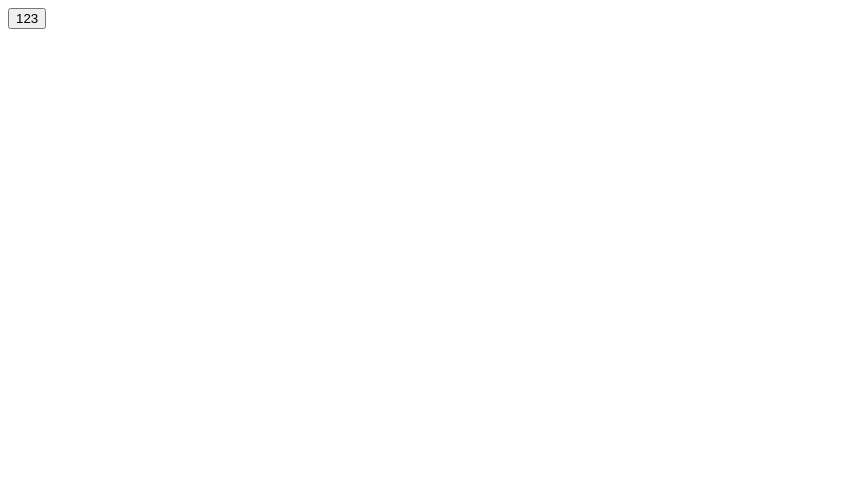
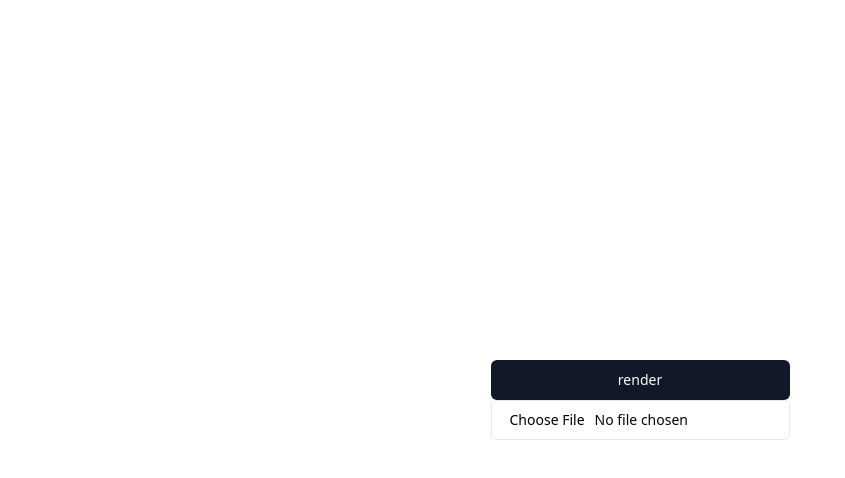
Before and after one commit to uniqie/epub-book, a React app: page / in a window 1280 px wide. Shown: the top 478 px of the page, without its empty margins (0-845 px from the left). Built offline with nearby package versions, Linux system fonts and the light colour scheme.

Commit message:
feat: develop

```diff
--- a/package.json
+++ b/package.json
@@ -60,8 +60,8 @@
     "react-router-dom": "^6.21.2",
     "sonner": "^1.3.1",
     "tailwind-merge": "^2.2.0",
+    "tailwindcss": "^3.4.1",
     "tailwindcss-animate": "^1.0.7",
-    "twin.macro": "^3.4.0",
     "zod": "^3.22.4"
   },
   "devDependencies": {
@@ -72,9 +72,11 @@
     "@pmmmwh/react-refresh-webpack-plugin": "^0.5.11",
     "@types/react": "^18.2.48",
     "@types/react-dom": "^18.2.18",
+    "autoprefixer": "^10.4.17",
     "babel-loader": "^9.1.3",
     "css-loader": "^6.9.1",
     "html-webpack-plugin": "^5.6.0",
+    "postcss-loader": "^8.0.0",
     "react-refresh": "^0.14.0",
     "style-loader": "^3.3.4",
     "typescript": "^5.3.3",
--- a/public/index.html
+++ b/public/index.html
@@ -1,12 +1,12 @@
 <!DOCTYPE html>
 <html lang="en">
   <head>
-  <meta charset="UTF-8">
-  <meta name="viewport" content="width=device-width, initial-scale=1.0">
+    <meta charset="UTF-8" />
+    <meta name="viewport" content="width=device-width, initial-scale=1.0" />
     <title>epub-book</title>
     <script src="./index.bundle.js" async></script>
   </head>
   <body>
-  <div id="root"></div>
+    <div id="root" class="h-screen"></div>
   </body>
 </html>
--- /dev/null
+++ b/src/components/ui/page.tsx
@@ -0,0 +1,40 @@
+import React from "react"
+import { cva, type VariantProps } from "class-variance-authority"
+
+import { cn } from "@/lib/utils"
+
+type InternalPageType = typeof InternalPage
+type ContentType = typeof Content
+
+type PageType = InternalPageType & {
+  Content: ContentType
+}
+
+const InternalPage = React.forwardRef<
+  HTMLDivElement,
+  React.HTMLAttributes<HTMLDivElement>
+>((props, ref) => {
+  const { className, ...otherProps } = props
+
+  return (
+    <div
+      ref={ref}
+      className={cn("flex flex-col h-full", className)}
+      {...otherProps}
+    ></div>
+  )
+})
+
+const Content = React.forwardRef<
+  HTMLDivElement,
+  React.HTMLAttributes<HTMLDivElement>
+>((props, ref) => {
+  const { className, ...otherProps } = props
+
+  return <div ref={ref} className={cn("grow	", className)} {...otherProps}></div>
+})
+
+const Page = InternalPage as PageType
+Page.Content = Content
+
+export { Page }
--- a/src/index.tsx
+++ b/src/index.tsx
@@ -1,18 +1,16 @@
 import { createRoot } from "react-dom/client"
 import { RouterProvider } from "react-router-dom"
-// import { Theme } from "@radix-ui/themes"
+import { twMerge } from "tailwind-merge"
 
 import router from "./routes"
-// import "@radix-ui/themes/styles.css"
+import "./style/globals.css"
 
 function App() {
-  return (
-    // <Theme>
-      <RouterProvider router={router}></RouterProvider>
-    // </Theme>
-  )
+  return <RouterProvider router={router}></RouterProvider>
 }
 
-const root = createRoot(document.getElementById("root") as HTMLElement)
+const rootEle = document.getElementById("root") as HTMLDivElement
+rootEle.className = twMerge(["h-screen"])
 
+const root = createRoot(rootEle)
 root.render(<App />)
--- a/src/pages/Home/index.tsx
+++ b/src/pages/Home/index.tsx
@@ -1,7 +1,16 @@
 import { Button } from "@/components/ui/button"
+import { Page } from "@/components/ui/page"
+
+import Reader from "../Reader"
 
 function Home() {
-  return <Button>{123}</Button>
+  return (
+    <Page>
+      <Page.Content className="grid place-content-center">
+        <Reader />
+      </Page.Content>
+    </Page>
+  )
 }
 
 export default Home
--- /dev/null
+++ b/src/pages/Reader/index.tsx
@@ -0,0 +1,38 @@
+import { useRef, useState } from "react"
+import ePub from "epubjs"
+import { Input } from "@/components/ui/input"
+import { Button } from "@/components/ui/button"
+
+import { cn } from "@/lib/utils"
+
+function Reader() {
+  const [list, setList] = useState([])
+  const path = useRef<FileList | null>()
+
+  const handleValueChange = (e: React.ChangeEvent<HTMLInputElement>) => {
+    console.log("e", e)
+    path.current = e.target.files
+  }
+
+  const render = () => {
+    if (path.current) {
+      const files = path.current
+      files.item(0)
+    }
+  }
+
+  return (
+    <>
+      <Button>{"render"}</Button>
+      <Input
+        id="file"
+        className={cn(["w-fit"])}
+        accept=".epub"
+        type="file"
+        onChange={handleValueChange}
+      />
+    </>
+  )
+}
+
+export default Reader
--- a/tailwind.config.js
+++ b/tailwind.config.js
@@ -2,10 +2,9 @@
 module.exports = {
   darkMode: ["class"],
   content: [
-    './pages/**/*.{ts,tsx}',
-    './components/**/*.{ts,tsx}',
-    './app/**/*.{ts,tsx}',
-    './src/**/*.{ts,tsx}',
+    './src/pages/**/*.{ts,tsx,js}',
+    './src/components/**/*.{ts,tsx,js}',
+    './src/**/*.{ts,tsx,js}',
   ],
   prefix: "",
   theme: {
--- a/tsconfig.json
+++ b/tsconfig.json
@@ -1,7 +1,6 @@
 {
   "compilerOptions": {
     "outDir": "./dist",
-    "rootDirs": ["src", "config"],
     "target": "ES6",
     "moduleResolution": "node",
     "jsx": "react-jsx",
--- a/webpack.config.js
+++ b/webpack.config.js
@@ -24,7 +24,7 @@ const config = {
   mode: "development",
   resolve: {
     alias: {
-      "@/*": ["./src/*"],
+      "@": path.resolve(__dirname, "src"),
       "@pages": path.resolve(__dirname, "src/pages"),
     },
     extensions: [".js", ".jsx", ".ts", ".tsx", ".json", ".css", ".scss"],
@@ -33,15 +33,15 @@ const config = {
   optimization: {
     nodeEnv: "development",
   },
-  watchOptions: {
-    ignored: /node_modules/,
-  },
   devServer: {
-    liveReload: true,
     static: "./dist",
-    compress: true,
     port: port,
-    watchFiles: ["src/**/*.js"],
+    watchFiles: {
+      paths: ["src/**/*.js", "src/**/*.ts", "src/**/*.tsx"],
+      options: {
+        ignored: /node_modules/,
+      },
+    },
   },
   plugins: [
     new HtmlWebpackPlugin({
@@ -55,7 +55,18 @@ const config = {
     rules: [
       {
         test: /\.css$/i,
-        use: ["style-loader", "css-loader"],
+        use: [
+          "style-loader",
+          "css-loader",
+          {
+            loader: "postcss-loader",
+            options: {
+              postcssOptions: {
+                plugins: [require("tailwindcss"), require("autoprefixer")],
+              },
+            },
+          },
+        ],
       },
       {
         test: /\.(?:js|mjs|cjs|ts|tsx)$/,
```
Also changed, not shown: components.json, 1 other file (tests, documents, lock files or other folders). Lines whose indentation alone changed are shown as unchanged.
